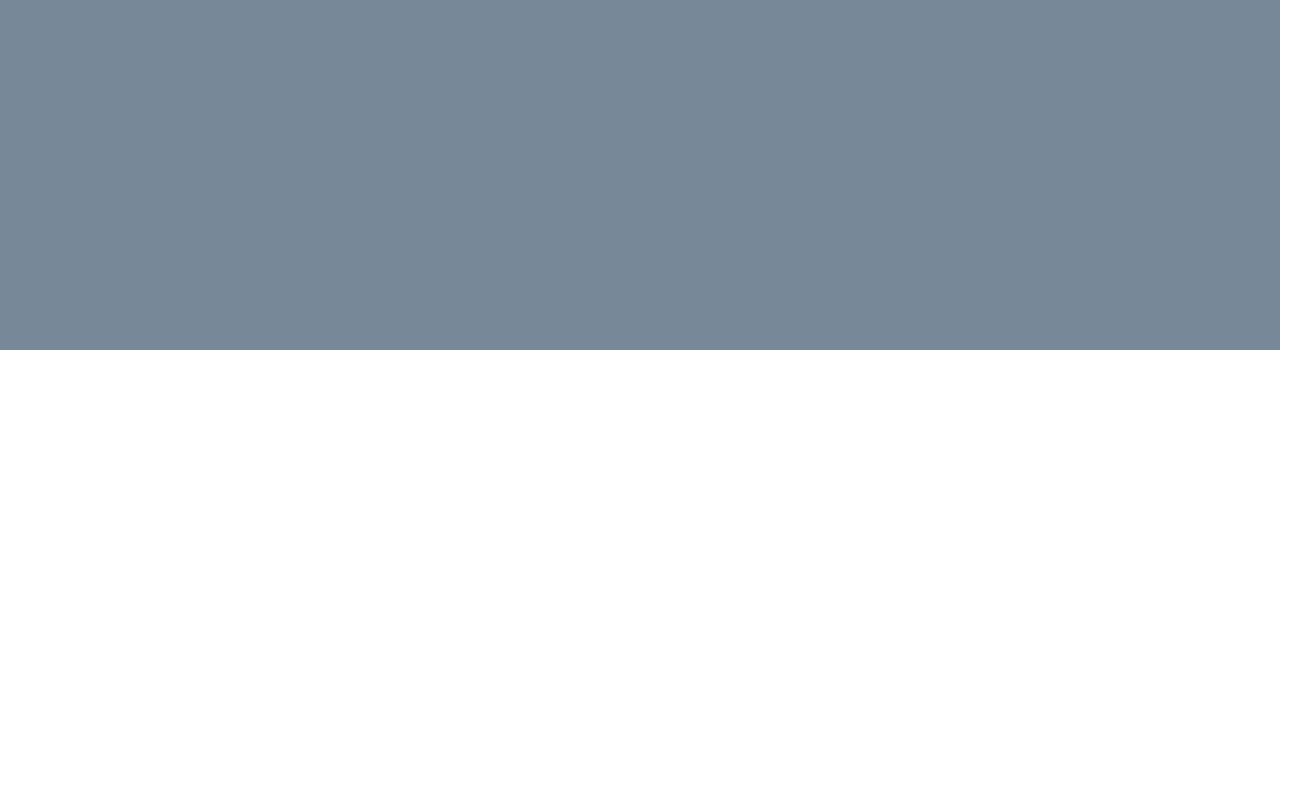
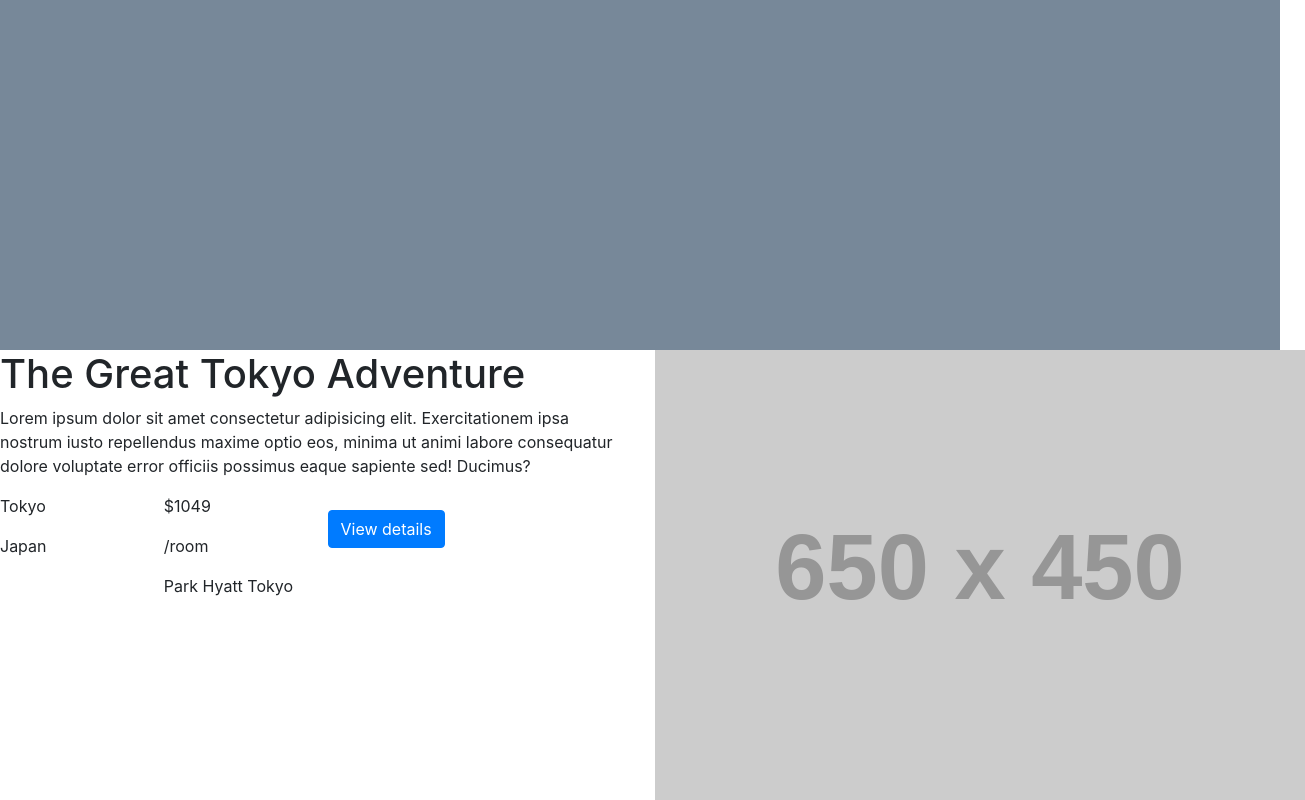
Before and after one commit to jp0123/luxury_escapes, a plain HTML site: page index.html in a window 1280 px wide. Shown: the part 850-1650 px from the top of the page, 1305 px wide, since content can reach past the window. Before the commit the page ends 1200 px from the top, so only its background shows below. Drawn offline with nearby package versions, Linux system fonts and the light colour scheme; placeholder pictures from the web are drawn by us.

Commit message:
Code VP section

```diff
--- a/css/app.css
+++ b/css/app.css
@@ -29,3 +29,15 @@
     width: 100vw;
     background-color: lightslategray;
 }
+
+/** -- ** - - - - - SECTION 2: VP - - - - - ** -- **/
+.vp-section {
+    display:flex;
+    align-items: center;
+}
+
+.vp-content {
+    display: flex;
+    justify-content: center;
+    align-items: middle;
+}
--- a/index.html
+++ b/index.html
@@ -17,6 +17,7 @@
         <div class="hero-content">
             <h1>Where is your next adventure?</h1>
             <h1 id="destination">Tokyo</h1>
+            <a href="#" class="btn btn-primary more-button text-center" id="destination-button">Take me there!</a>
         </div>
     </div>
 
@@ -25,6 +26,41 @@
 
     </div>
 
+    <!-- ** - - - - - SECTION 2: VP - - - - - ** -->
+    <div class="vp">
+        <div class="row test">
+            <div class="col-md-6">
+                <div class="row vp-section">
+                    <div class="col-md-12">
+                        <h1>The Great Tokyo Adventure</h1>
+                        <p>Lorem ipsum dolor sit amet consectetur adipisicing elit. Exercitationem ipsa nostrum iusto repellendus maxime optio eos, minima ut animi labore consequatur dolore voluptate error officiis possimus eaque sapiente sed! Ducimus?</p>
+                    </div>
+                </div>
+
+                <div class="row">
+                    <div class="col-md-3">
+                        <p>Tokyo</p>
+                        <p>Japan</p>
+                    </div>
+                    <div class="col-md-3">
+                        <p>$1049</p>
+                        <p>/room</p>
+                        <p>Park Hyatt Tokyo</p>
+                    </div>
+                    <div class="col-md-3">
+                        <a href="#" class="btn btn-primary more-button text-center" id="destination-button">View details</a>
+                    </div>
+
+                </div>
+            </div>
+
+            <div class="col-md-6">
+                <img src="http://via.placeholder.com/650x450" alt="destination image">
+            </div>
+        </div>
+    </div>
+
+
 
 </body>
 </html>
```
